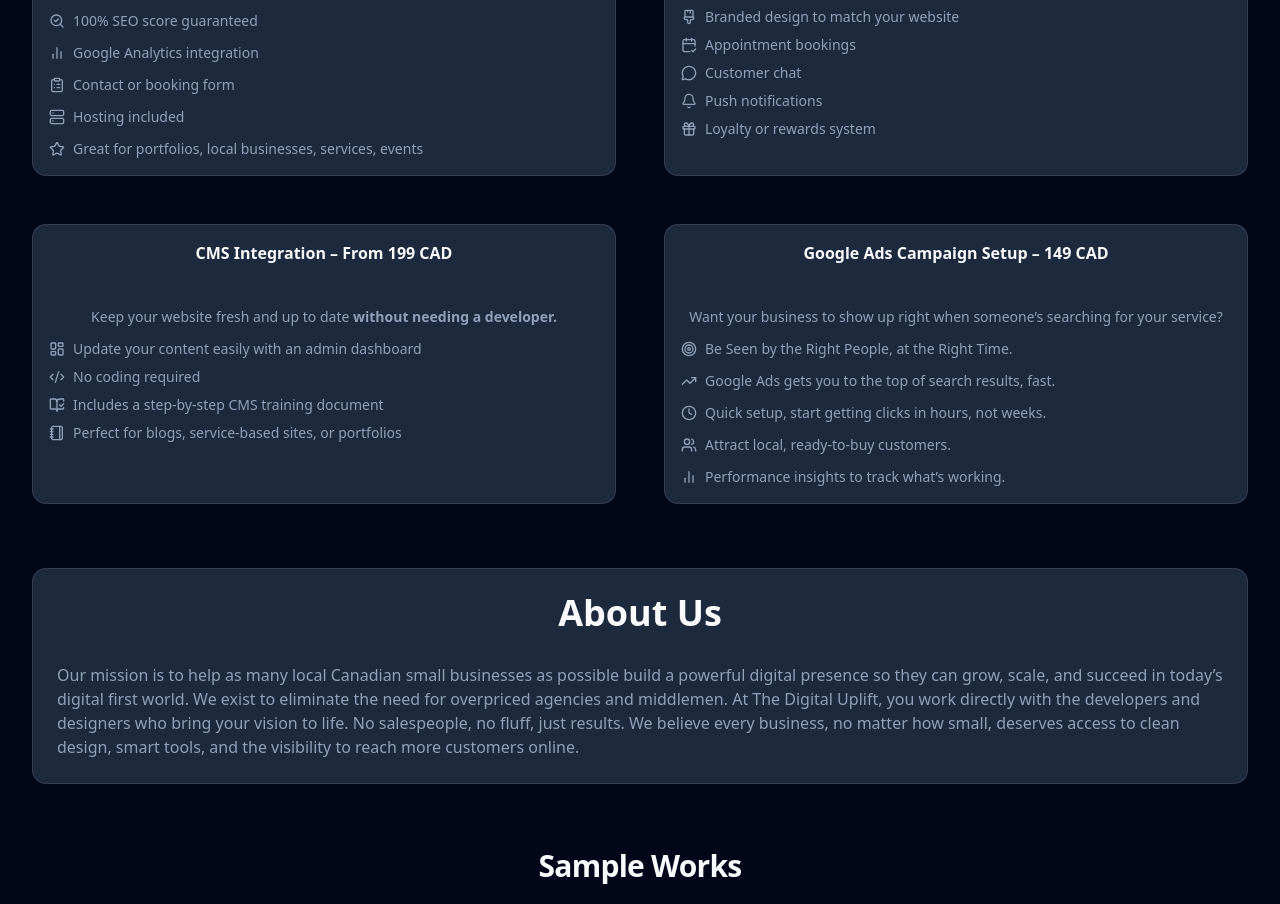
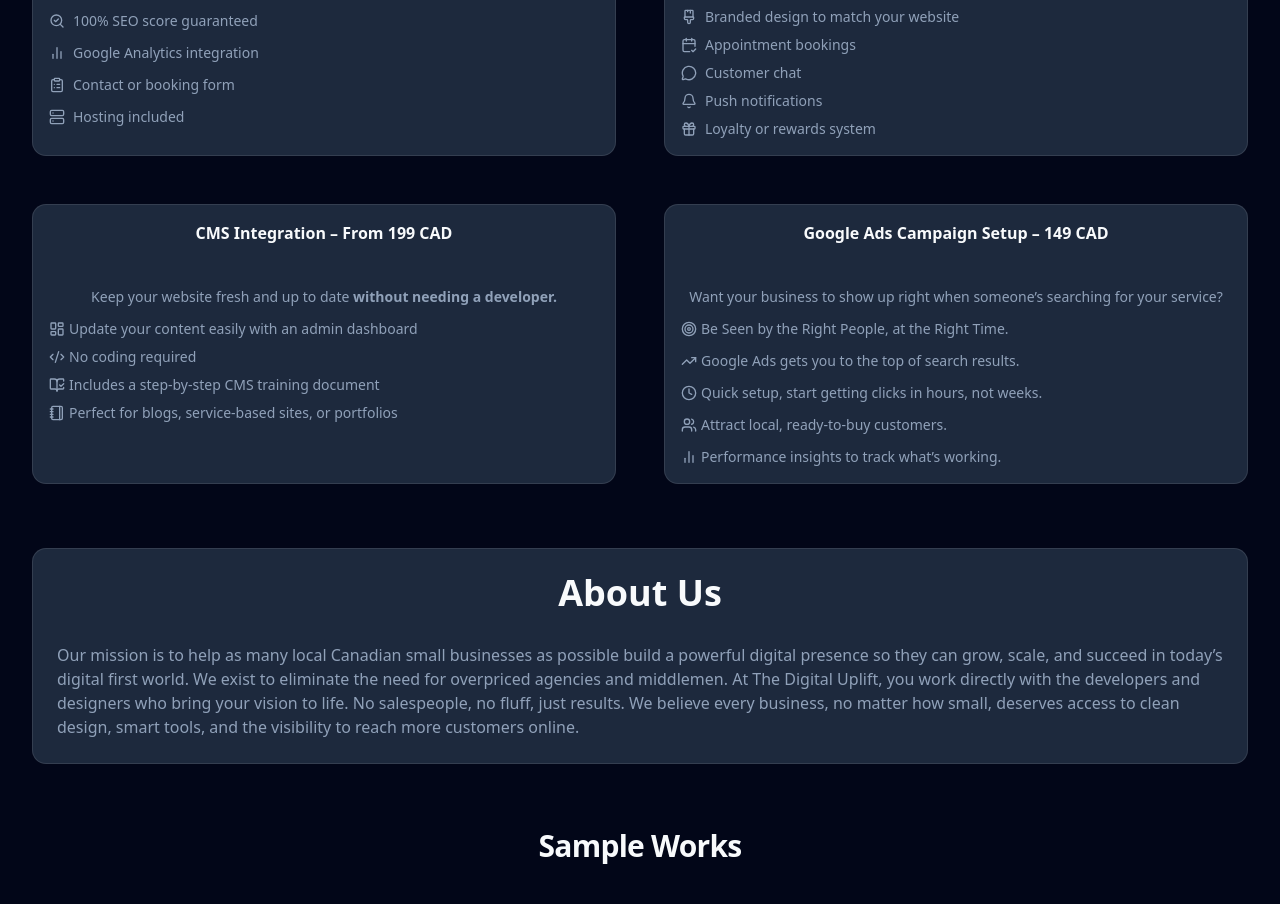
Before and after one commit to abhiram-shaji/the-digital-uplift, a Next.js app: page / in a window 1280 px wide. Shown: the part 1040-1944 px from the top of the page. Built offline with nearby package versions, Linux system fonts and the light colour scheme.

Commit message:
fix : cards ui

```diff
--- a/src/components/sections/packagecards/CmsIntegrationCard.tsx
+++ b/src/components/sections/packagecards/CmsIntegrationCard.tsx
@@ -28,22 +28,24 @@ export default function CmsIntegrationCard() {
         </p>
 
         <div className="space-y-2">
-          <div className="flex items-center gap-2">
+
+          <div className="flex items-center gap-1">
             <LayoutDashboard className="w-4 h-4" />
             <span>Update your content easily with an admin dashboard</span>
           </div>
-          <div className="flex items-center gap-2">
+          <div className="flex items-center gap-1">
             <Code2 className="w-4 h-4" />
             <span>No coding required</span>
           </div>
-          <div className="flex items-center gap-2">
+          <div className="flex items-center gap-1">
             <BookOpenCheck className="w-4 h-4" />
             <span>Includes a step-by-step CMS training document</span>
           </div>
-          <div className="flex items-center gap-2">
+          <div className="flex items-center gap-1">
             <Notebook className="w-4 h-4" />
             <span>Perfect for blogs, service-based sites, or portfolios</span>
           </div>
+
         </div>
       </CardContent>
     </Card>
--- a/src/components/sections/packagecards/GoogleAdsCard.tsx
+++ b/src/components/sections/packagecards/GoogleAdsCard.tsx
@@ -19,23 +19,23 @@ export default function GoogleAdsCard() {
       <CardContent className="space-y-3 text-muted-foreground text-sm p-0">
         <p>Want your business to show up right when someone’s searching for your service?</p>
 
-        <div className="flex items-center gap-2">
+        <div className="flex items-center gap-1">
           <Target className="w-4 h-4" />
           <p className="m-0">Be Seen by the Right People, at the Right Time.</p>
         </div>
-        <div className="flex items-center gap-2">
+        <div className="flex items-center gap-1">
           <TrendingUp className="w-4 h-4" />
-          <p className="m-0">Google Ads gets you to the top of search results, fast.</p>
+          <p className="m-0">Google Ads gets you to the top of search results.</p>
         </div>
-        <div className="flex items-center gap-2">
+        <div className="flex items-center gap-1">
           <Clock className="w-4 h-4" />
           <p className="m-0">Quick setup, start getting clicks in hours, not weeks.</p>
         </div>
-        <div className="flex items-center gap-2">
+        <div className="flex items-center gap-1">
           <Users className="w-4 h-4" />
           <p className="m-0">Attract local, ready-to-buy customers.</p>
         </div>
-        <div className="flex items-center gap-2">
+        <div className="flex items-center gap-1">
           <BarChart2 className="w-4 h-4" />
           <p className="m-0">Performance insights to track what’s working.</p>
         </div>
--- a/src/components/sections/packagecards/WebsitePackageCard.tsx
+++ b/src/components/sections/packagecards/WebsitePackageCard.tsx
@@ -49,10 +49,6 @@ export default function WebsitePackageCard() {
           <Server className="w-4 h-4" />
           <span>Hosting included</span>
         </div>
-        <div className="flex items-center gap-2">
-          <Star className="w-4 h-4" />
-          <span>Great for portfolios, local businesses, services, events</span>
-        </div>
       </CardContent>
     </Card>
   );
```
